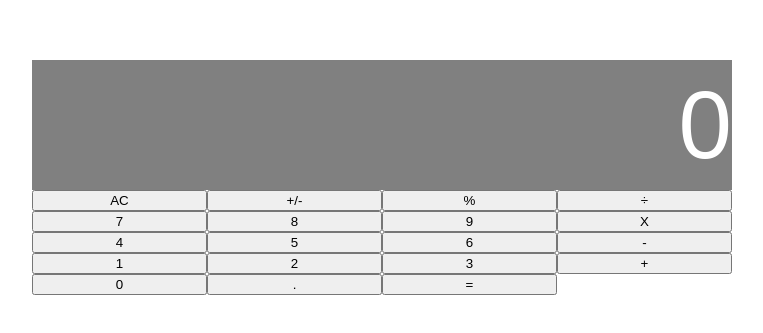
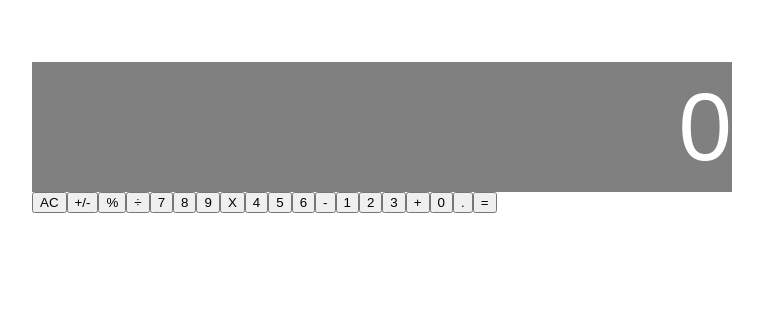
Before and after one commit to jcromerohdz/Magicians-calc, a React (Create React App) app: page / in a window 1280 px wide. Shown: the part 231-564 px from the top of the page, without its empty margins (258-1021 px from the left). Built offline with nearby package versions, Linux system fonts and the light colour scheme.

Commit message:
Stayling ButtonPanel component

```diff
--- a/src/components/ButtonPanel.css
+++ b/src/components/ButtonPanel.css
@@ -1,4 +1,15 @@
-.buttonsDisplay{
+/* .buttonsDisplay{
   display: grid;
   grid-template-columns: repeat(4, 1fr);
+} */
+
+.calculator-panel {
+  height: 100px;
+  display: flex;
+  width: 100%;
+  align-items: stretch;
 }
+
+.category{
+  height: 100px;
+}
--- a/src/components/ButtonPanel.js
+++ b/src/components/ButtonPanel.js
@@ -1,3 +1,4 @@
+/* eslint-disable react/no-array-index-key */
 /* eslint-disable react/prop-types */
 import React from 'react';
 import Button from './Button';
@@ -6,73 +7,93 @@ import './ButtonPanel.css';
 
 const ButtonPanel = () => {
   const buttons = [
-    {
+    [{
       id: 1,
       name: 'AC',
+      category: 'functionKey',
     },
     {
       id: 2,
       name: '+/-',
+      category: 'functionKey',
     },
     {
       id: 3,
       name: '%',
+      category: 'functionKey',
     },
     {
       id: 4,
       name: '÷',
-    },
-    {
+      category: 'operatorKey',
+    }],
+    [{
       id: 5,
       name: '7',
+      category: 'digitKey',
+
     },
     {
       id: 6,
       name: '8',
+      category: 'digitKey',
+
     },
     {
       id: 7,
       name: '9',
+      category: 'digitKey',
+
     },
     {
       id: 8,
       name: 'X',
-    },
-    {
+      category: 'operatorKey',
+
+    }],
+    [{
       id: 9,
       name: '4',
+      category: 'digitKey',
     },
     {
       id: 10,
       name: '5',
+      category: 'digitKey',
     },
     {
       id: 11,
       name: '6',
+      category: 'digitKey',
     },
     {
       id: 12,
       name: '-',
-    },
-    {
+    }],
+    [{
       id: 13,
       name: '1',
+      category: 'digitKey',
     },
     {
       id: 14,
       name: '2',
+      category: 'digitKey',
     },
     {
       id: 15,
       name: '3',
+      category: 'digitKey',
     },
     {
       id: 16,
       name: '+',
-    },
-    {
+      category: 'operatorKey',
+    }],
+    [{
       id: 17,
       name: '0',
+      category: 'digitKey',
     },
     {
       id: 18,
@@ -81,12 +102,21 @@ const ButtonPanel = () => {
     {
       id: 19,
       name: '=',
-    }];
+      category: 'operatorKey',
+    }]];
 
 
-  const buttonsList = buttons.map(button => <Button key={button.id} buttonName={button.name} />);
+  const buttonsList = buttons.map((group, idx) => (
+    <div key={idx} className={`category category-${idx}`}>
+      {
+        group.map(button => (
+          <Button key={button.id} buttonName={button.name} />
+        ))
+      }
+    </div>
+  ));
   return (
-    <div className="buttonsDisplay">
+    <div className="calculator-panel">
       {buttonsList}
     </div>
   );
```
